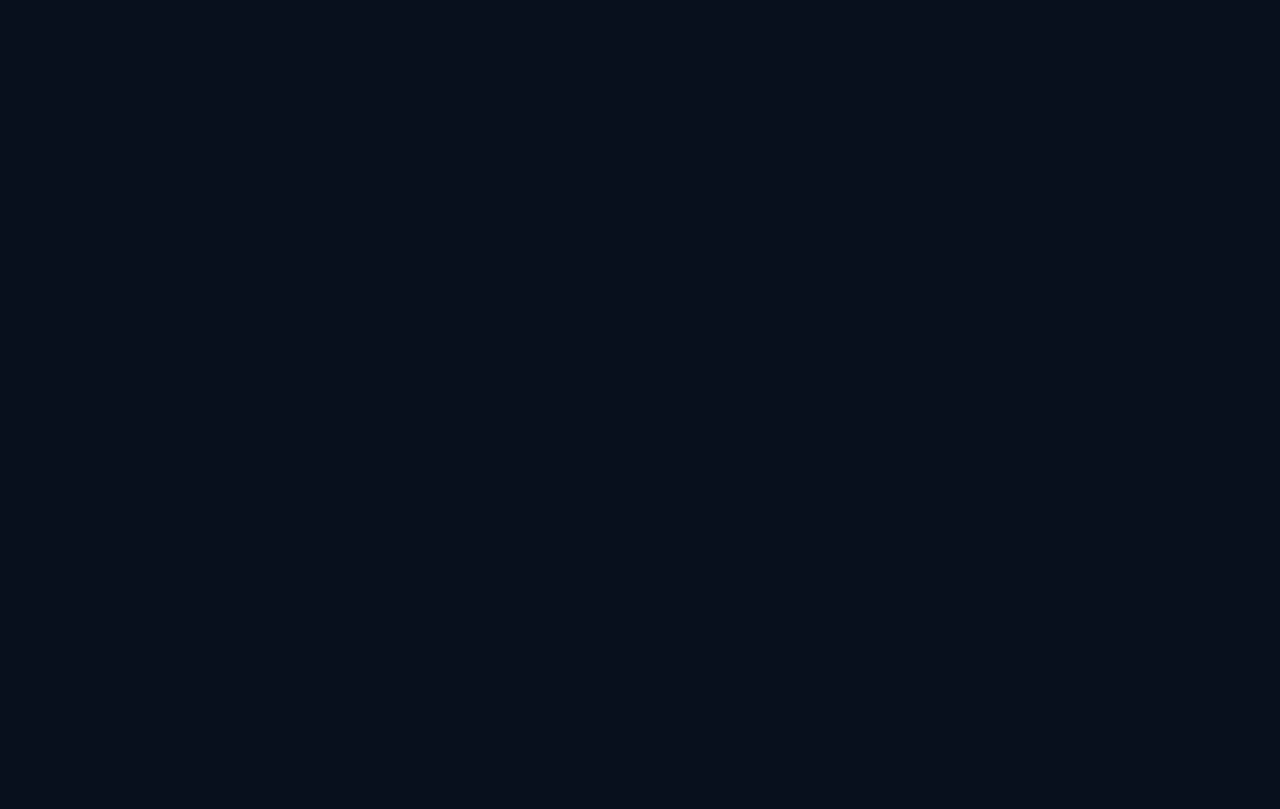
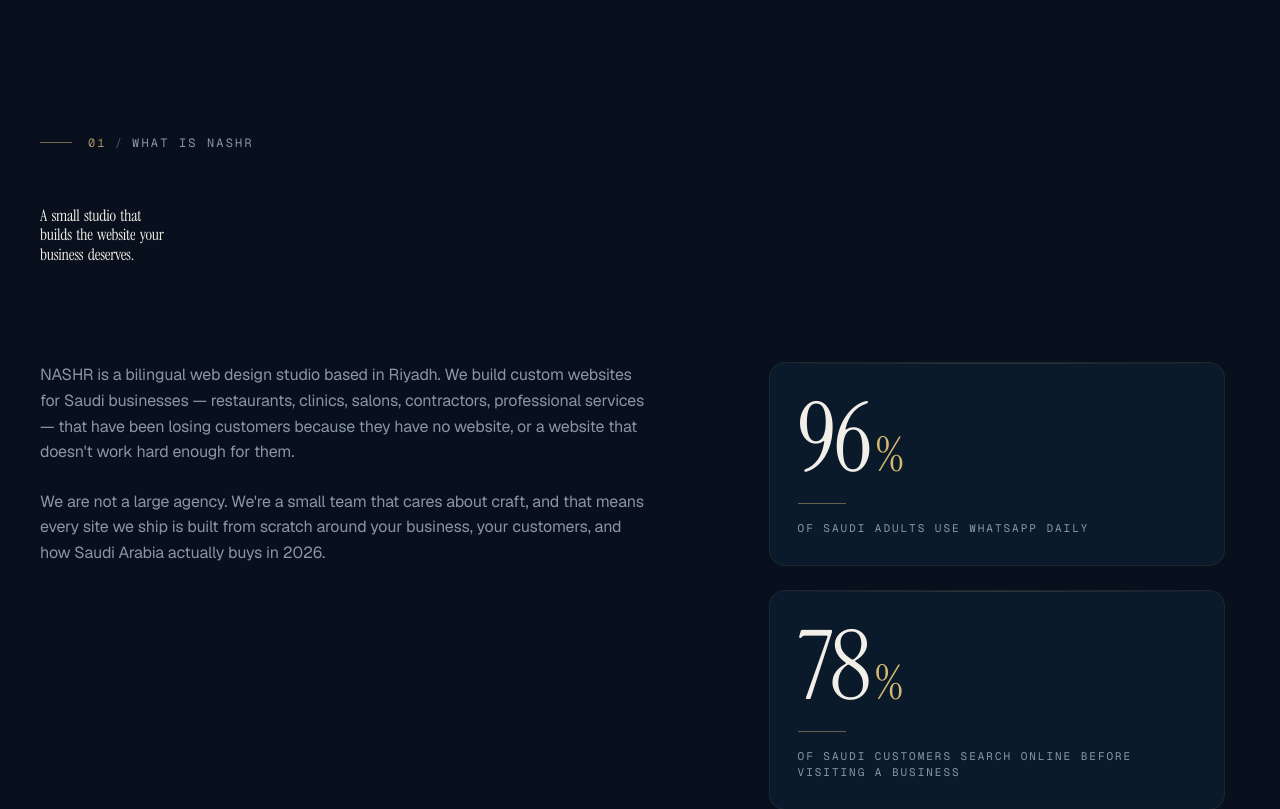
Before and after one commit to mismail6963/nashr-main-website, a Next.js app: page /en in a window 1280 px wide. Shown: the part 820-1629 px from the top of the page. Built offline with nearby package versions, Linux system fonts and the light colour scheme.

Commit message:
Build §01 What is NASHR: two-column intro + count-up stat blocks

```diff
--- a/app/[locale]/page.tsx
+++ b/app/[locale]/page.tsx
@@ -3,6 +3,7 @@ import { Header } from "@/components/Header";
 import { Footer } from "@/components/Footer";
 import { CustomCursor } from "@/components/ui/CustomCursor";
 import { Hero } from "@/components/sections/Hero";
+import { SectionWhat } from "@/components/sections/SectionWhat";
 
 export default async function HomePage({
   params,
@@ -18,7 +19,7 @@ export default async function HomePage({
       <Header />
       <main id="main" className="relative">
         <Hero />
-        <section id="what" style={{ minHeight: "60vh" }} />
+        <SectionWhat />
         <section id="how" style={{ minHeight: "60vh" }} />
         <section id="contact" style={{ minHeight: "40vh" }} />
       </main>
--- /dev/null
+++ b/components/sections/SectionWhat.tsx
@@ -0,0 +1,126 @@
+"use client";
+
+import { useTranslations } from "next-intl";
+import { SectionLabel } from "@/components/ui/SectionLabel";
+import { ScrollReveal } from "@/components/ui/ScrollReveal";
+import { TextReveal } from "@/components/ui/TextReveal";
+import { CountUp } from "@/components/ui/CountUp";
+
+type Stat = {
+  value: number;
+  suffix?: string;
+  label: string;
+};
+
+export function SectionWhat() {
+  const t = useTranslations("what");
+  const stats = (t.raw("stats") as Stat[]) ?? [];
+
+  return (
+    <section
+      id="what"
+      className="relative px-6 md:px-10"
+      style={{ paddingBlock: "clamp(96px, 12vw, 192px)" }}
+    >
+      <div className="mx-auto max-w-[1280px]">
+        <ScrollReveal>
+          <SectionLabel number="01" label={t("label")} />
+        </ScrollReveal>
+
+        <div className="mt-10 md:mt-14">
+          <TextReveal
+            as="h2"
+            text={t("headline")}
+            className="max-w-[18ch] text-[var(--fg)]"
+            style={{
+              fontFamily: "var(--font-display), serif",
+              fontSize: "var(--text-h1)",
+              lineHeight: 1.02,
+              letterSpacing: "-0.02em",
+            }}
+          />
+        </div>
+
+        <div className="mt-16 grid grid-cols-1 gap-12 md:mt-24 md:grid-cols-12 md:gap-16">
+          {/* Left: intro paragraphs */}
+          <ScrollReveal delay={0.1} className="md:col-span-7">
+            <div className="space-y-6">
+              <p
+                className="max-w-[58ch] text-[var(--fg-muted)]"
+                style={{ fontSize: "var(--text-body-lg)", lineHeight: 1.6 }}
+              >
+                {t("intro1")}
+              </p>
+              <p
+                className="max-w-[58ch] text-[var(--fg-muted)]"
+                style={{ fontSize: "var(--text-body-lg)", lineHeight: 1.6 }}
+              >
+                {t("intro2")}
+              </p>
+            </div>
+          </ScrollReveal>
+
+          {/* Right: 3 stacked stat blocks */}
+          <div className="space-y-6 md:col-span-5">
+            {stats.map((stat, i) => (
+              <ScrollReveal key={i} delay={0.15 + i * 0.1}>
+                <StatBlock stat={stat} />
+              </ScrollReveal>
+            ))}
+          </div>
+        </div>
+      </div>
+    </section>
+  );
+}
+
+function StatBlock({ stat }: { stat: Stat }) {
+  return (
+    <div
+      className="group relative overflow-hidden rounded-2xl border border-[var(--surface-line)] bg-[var(--bg-card)]/60 p-7 transition-colors duration-300 hover:border-[var(--gold)]/30"
+    >
+      {/* Top hairline */}
+      <div
+        aria-hidden
+        className="absolute inset-x-0 top-0 h-px opacity-60"
+        style={{
+          background:
+            "linear-gradient(90deg, transparent, rgba(164,143,96,0.4), transparent)",
+        }}
+      />
+      <div
+        className="force-ltr flex items-baseline gap-1"
+        style={{
+          fontFamily: "var(--font-display), serif",
+          fontSize: "clamp(56px, 8vw, 96px)",
+          lineHeight: 1,
+          letterSpacing: "-0.03em",
+          color: "var(--fg)",
+        }}
+      >
+        <CountUp to={stat.value} />
+        {stat.suffix && (
+          <span
+            style={{
+              fontSize: "0.5em",
+              color: "var(--gold-bright)",
+              marginInlineStart: "0.05em",
+            }}
+          >
+            {stat.suffix}
+          </span>
+        )}
+      </div>
+      <div
+        className="mt-4 h-px w-12 bg-[var(--gold)]/60"
+        aria-hidden
+      />
+      <p
+        className="mt-4 font-mono text-[11px] uppercase tracking-[0.18em] text-[var(--fg-muted)]"
+        style={{ fontFamily: "var(--font-mono), monospace" }}
+      >
+        {stat.label}
+      </p>
+    </div>
+  );
+}
--- /dev/null
+++ b/components/ui/CountUp.tsx
@@ -0,0 +1,50 @@
+"use client";
+
+import { useEffect, useRef, useState } from "react";
+import { useInView, useReducedMotion, animate } from "motion/react";
+
+type Props = {
+  to: number;
+  suffix?: string;
+  duration?: number;
+  className?: string;
+};
+
+/**
+ * Counts up from 0 → `to` when the element scrolls into view.
+ * Respects prefers-reduced-motion by jumping straight to the final value.
+ */
+export function CountUp({ to, suffix = "", duration = 1.8, className }: Props) {
+  const ref = useRef<HTMLSpanElement>(null);
+  const inView = useInView(ref, { once: true, margin: "-80px" });
+  const reduce = useReducedMotion();
+  const [value, setValue] = useState(0);
+
+  useEffect(() => {
+    if (!inView) return;
+    if (reduce) {
+      setValue(to);
+      return;
+    }
+    const controls = animate(0, to, {
+      duration,
+      ease: [0.16, 1, 0.3, 1],
+      onUpdate(v) {
+        setValue(v);
+      },
+    });
+    return () => controls.stop();
+  }, [inView, to, duration, reduce]);
+
+  // Preserve integer vs float display
+  const formatted = Number.isInteger(to)
+    ? Math.round(value).toString()
+    : value.toFixed(1);
+
+  return (
+    <span ref={ref} className={className}>
+      {formatted}
+      {suffix}
+    </span>
+  );
+}
--- a/messages/ar.json
+++ b/messages/ar.json
@@ -24,6 +24,17 @@
     ],
     "scroll": "اسحب"
   },
+  "what": {
+    "label": "وش نَشْر",
+    "headline": "استوديو صغير يبني الموقع اللي يستاهله شغلك.",
+    "intro1": "نَشْر استوديو تصميم ويب ثنائي اللغة مقره الرياض. نبني مواقع مخصصة لأعمال السعودية — مطاعم، عيادات، صالونات، مقاولين، خدمات مهنية — اللي يخسرون عملاء لأنهم بدون موقع، أو عندهم موقع ما يشتغل لهم بالشكل المطلوب.",
+    "intro2": "ما إحنا وكالة كبيرة. فريق صغير يهتم بالحرفية، يعني كل موقع نطلقه مبني من الصفر حول شغلك، عملائك، وطريقة شراء السوق السعودي في ٢٠٢٦.",
+    "stats": [
+      { "value": 96, "suffix": "٪", "label": "من البالغين بالسعودية يستخدمون واتساب يوميًا" },
+      { "value": 78, "suffix": "٪", "label": "من العملاء يبحثون عن النشاط أونلاين قبل الزيارة" },
+      { "value": 1, "suffix": "×", "label": "دفعة واحدة. بدون اشتراكات شهرية. أبداً." }
+    ]
+  },
   "footer": {
     "rights": "نَشْر. جميع الحقوق محفوظة.",
     "privacy": "الخصوصية",
--- a/messages/en.json
+++ b/messages/en.json
@@ -25,6 +25,17 @@
     ],
     "scroll": "SCROLL"
   },
+  "what": {
+    "label": "WHAT IS NASHR",
+    "headline": "A small studio that builds the website your business deserves.",
+    "intro1": "NASHR is a bilingual web design studio based in Riyadh. We build custom websites for Saudi businesses — restaurants, clinics, salons, contractors, professional services — that have been losing customers because they have no website, or a website that doesn't work hard enough for them.",
+    "intro2": "We are not a large agency. We're a small team that cares about craft, and that means every site we ship is built from scratch around your business, your customers, and how Saudi Arabia actually buys in 2026.",
+    "stats": [
+      { "value": 96, "suffix": "%", "label": "of Saudi adults use WhatsApp daily" },
+      { "value": 78, "suffix": "%", "label": "of Saudi customers search online before visiting a business" },
+      { "value": 1, "suffix": "×", "label": "one-time fee. No monthly retainers. Ever." }
+    ]
+  },
   "footer": {
     "rights": "NASHR. All rights reserved.",
     "privacy": "Privacy",
```
